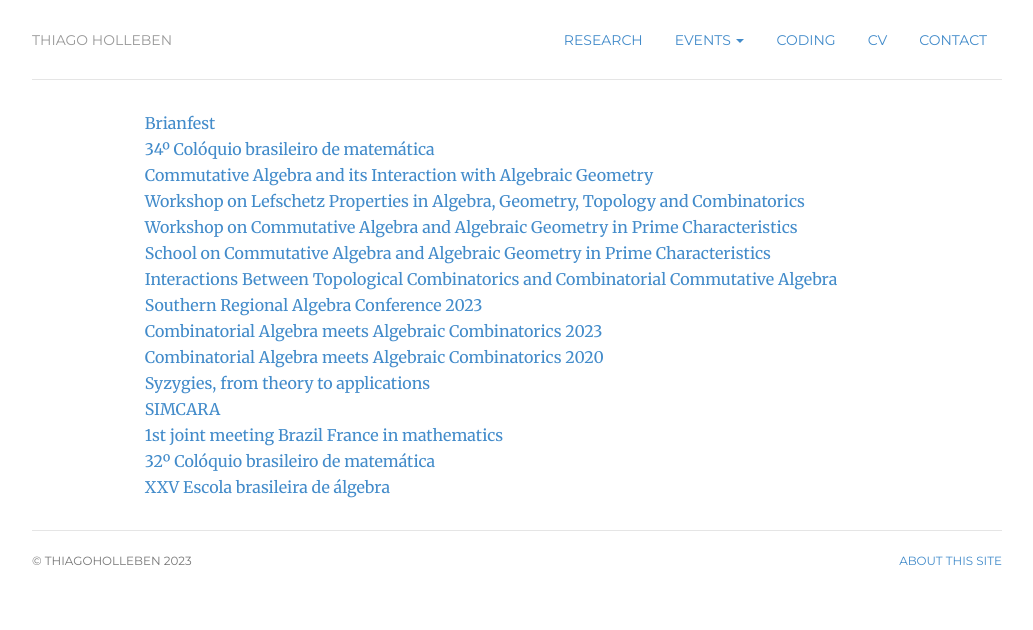
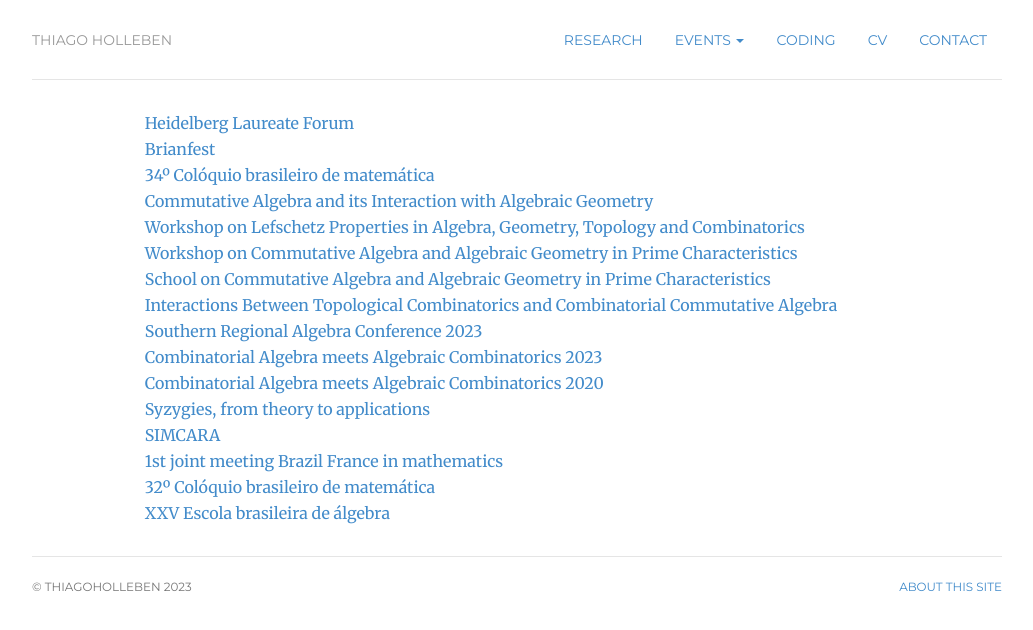
Before and after one commit to hollebenthiago/hollebenthiago.github.io, a Jekyll site: the page built from attended/index.html, in a window 1280 px wide. Shown: the top 630 px of the page, without its empty margins (123-1156 px from the left). Built offline with Jekyll 4.4.1, drawn with Linux system fonts in a browser that asks for light colours.

Commit message:
adding hlf 2023

```diff
--- a/attended/index.html
+++ b/attended/index.html
@@ -6,6 +6,10 @@ description: Thiago Holleben is a PhD student at Dalhousie University.
 ---
 <div class="contact">
     <ul style="list-style-type: none;">
+
+        <li>
+            <a href="https://www.heidelberg-laureate-forum.org/forum/10th-hlf-2023.html">Heidelberg Laureate Forum</a>
+        </li>
         <li>
             <a href="https://math.unl.edu/brianfest2023">Brianfest</a>
         </li>
```
Also changed, not shown: 7 other files.
